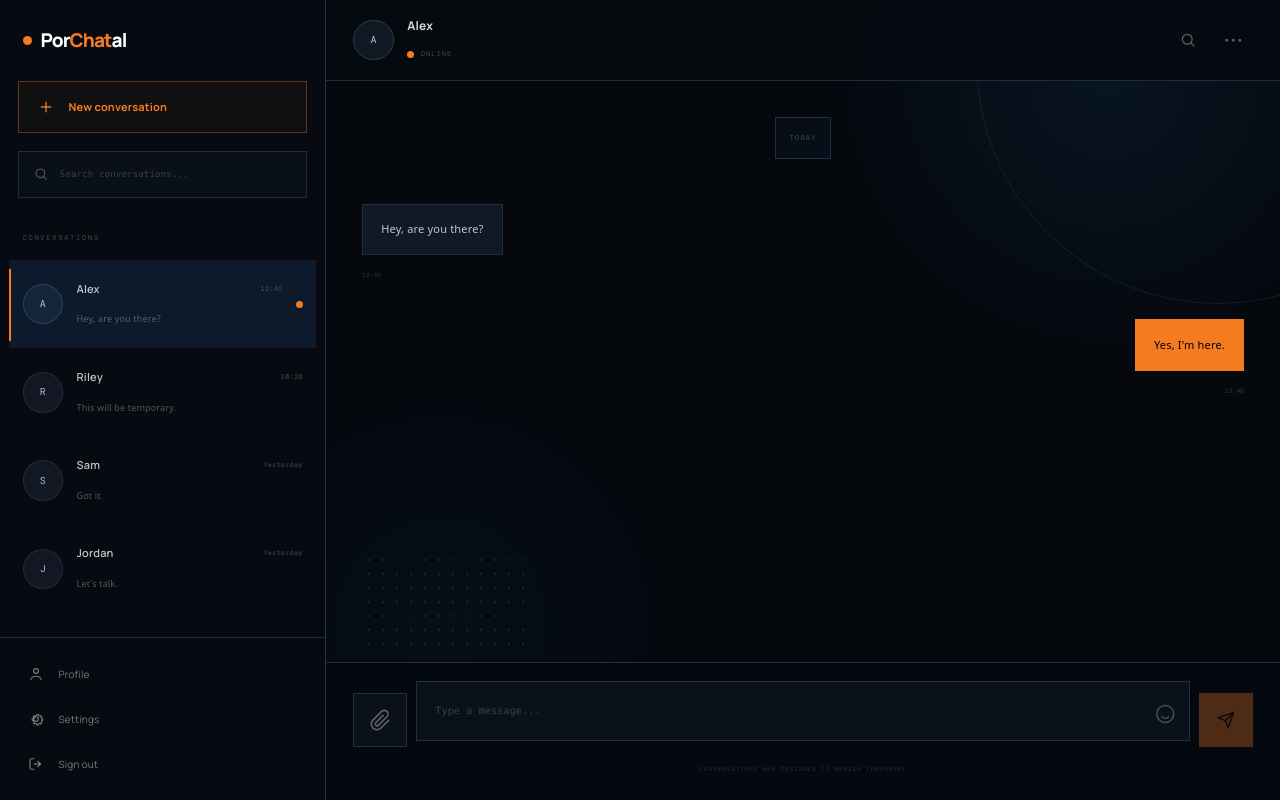
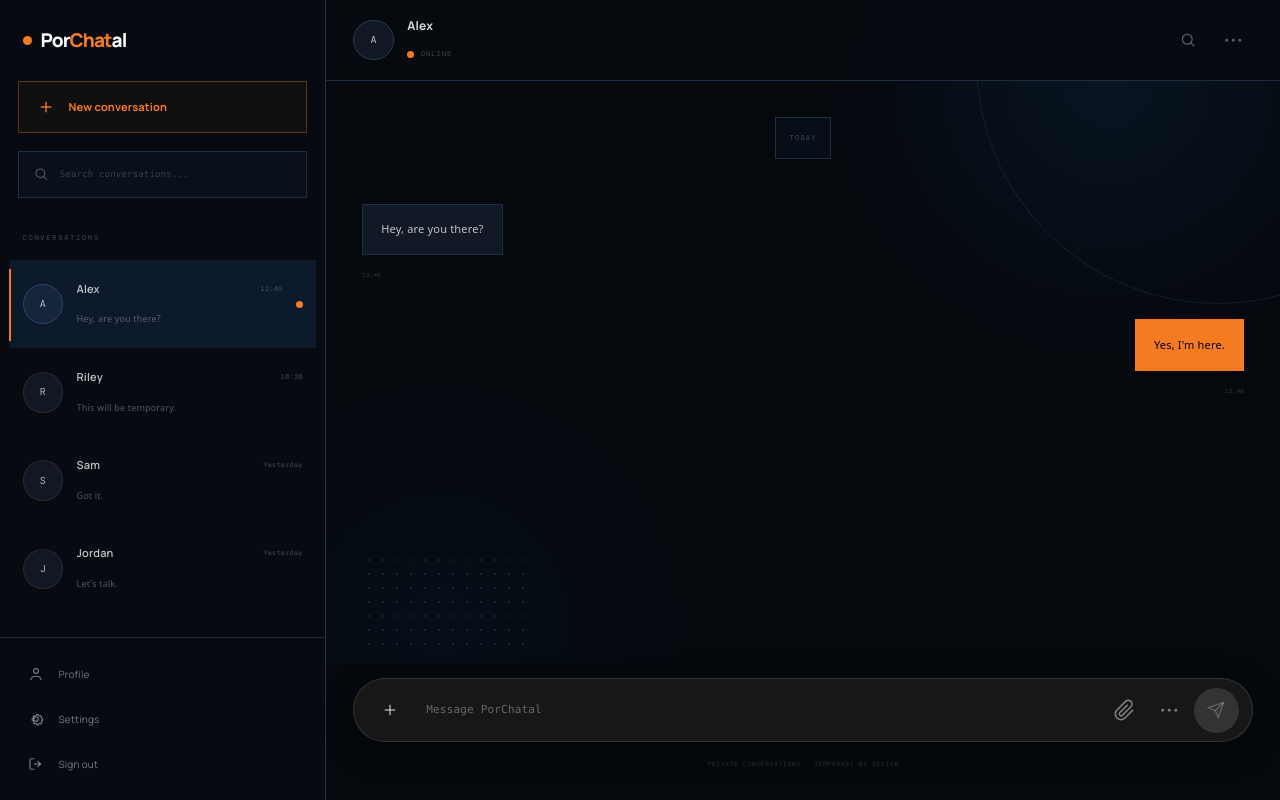
Before and after one commit to chandrakant-kale/porChatal, a React (Vite) app in the folder frontend/: page /chat in a window 1280 px wide. Built offline with nearby package versions, Linux system fonts and the light colour scheme.

Commit message:
Update ChatHome.jsx

```diff
--- a/frontend/src/pages/ChatHome.jsx
+++ b/frontend/src/pages/ChatHome.jsx
@@ -319,8 +319,7 @@ function Sidebar({
                 relative flex w-full items-center gap-3
                 px-3 py-3.5 text-left
                 transition
-                ${
-                  selected
+                ${selected
                                     ? "bg-[#0d1a2b]"
                                     : "hover:bg-white/2.5"
                                 }
@@ -336,8 +335,7 @@ function Sidebar({
                   flex h-9 w-9 shrink-0 items-center justify-center
                   rounded-full
                   border
-                  ${
-                    selected
+                  ${selected
                                         ? "border-[#29476b] bg-[#15253a]"
                                         : "border-white/8 bg-[#111823]"
                                     }
@@ -815,8 +813,7 @@ export default function Chat() {
 
                                         <div
                                             key={item.id}
-                      className={`flex ${
-                        item.mine
+                                            className={`flex ${item.mine
                                                     ? "justify-end"
                                                     : "justify-start"
                                                 }`}
@@ -829,8 +826,7 @@ export default function Chat() {
                             px-4 py-3
                             text-[11px]
                             leading-5
-                            ${
-                              item.mine
+                            ${item.mine
                                                             ? "border border-[#f47b20]/45 bg-[#f47b20] text-black"
                                                             : "border border-[#1f3045] bg-[#101925] text-white/75"
                                                         }
@@ -842,8 +838,7 @@ export default function Chat() {
                                                 <div
                                                     className={`
                             por-mono mt-1.5 text-[6px] text-white/20
-                            ${
-                              item.mine
+                            ${item.mine
                                                             ? "text-right"
                                                             : "text-left"
                                                         }
@@ -866,30 +861,57 @@ export default function Chat() {
 
 
                         {/* =================================================
-                COMPOSER
+    CHAT COMPOSER — CHATGPT STYLE
 ================================================= */}
 
-            <div className="relative z-20 shrink-0 border-t border-[#1d2d42] bg-[#05090f]/95 px-3 py-3 sm:px-6 sm:py-4">
+                        <div className="relative z-20 shrink-0 bg-[#05080d] px-3 pb-4 pt-3 sm:px-6 sm:pb-5">
 
                             <form
                                 onSubmit={sendMessage}
-                className="mx-auto flex w-full max-w-275 items-end gap-2"
+                                className="mx-auto w-full max-w-[1000px]"
                             >
 
-                {/* ATTACHMENT */}
+                                <div
+                                    className="
+        flex
+        min-h-[64px]
+        items-center
+        gap-2
+        rounded-[32px]
+        border
+        border-white/[0.12]
+        bg-[#171717]
+        px-3
+        shadow-[0_8px_30px_rgba(0,0,0,0.25)]
+        transition
+        focus-within:border-white/[0.18]
+      "
+                                >
+
+                                    {/* PLUS */}
 
                                     <button
                                         type="button"
-                  className=" hidden h-12 w-12 shrink-0 items-center justify-center border border-[#1e3045] bg-[#0a111b]
-                    text-white/35 transition hover:border-[#3a5977] hover:text-white/70 sm:flex "
+                                        className="
+          flex
+          h-10
+          w-10
+          shrink-0
+          items-center
+          justify-center
+          rounded-full
+          text-white/65
+          transition
+          hover:bg-white/[0.07]
+          hover:text-white
+        "
+                                        aria-label="Add"
                                     >
-                  <PaperclipIcon />
+                                        <PlusIcon />
                                     </button>
 
 
-                {/* MESSAGE */}
-
-                <div className="relative flex-1">
+                                    {/* MESSAGE INPUT */}
 
                                     <textarea
                                         value={message}
@@ -906,23 +928,72 @@ export default function Chat() {
 
                                         }}
                                         rows={1}
-                    placeholder="Type a message..."
-                    className=" por-input min-h-12 max-h-32 w-full resize-none border border-[#1e3045] bg-[#0a111b]
-                      px-4 py-3.5 pr-12 font-mono text-[10px] text-white outline-none placeholder:text-white/20 "
+                                        placeholder="Message PorChatal"
+                                        className="
+          min-h-[44px]
+          flex-1
+          resize-none
+          bg-transparent
+          px-1
+          py-3
+          font-mono
+          text-[11px]
+          leading-5
+          text-white
+          outline-none
+          placeholder:text-white/35
+        "
                                     />
 
 
-                  {/* EMOJI */}
+                                    {/* RIGHT ACTIONS */}
+
+                                    <div className="flex shrink-0 items-center gap-1">
+
+
+                                        {/* OPTIONAL ATTACHMENT */}
 
                                         <button
                                             type="button"
-                    className=" absolute right-3 top-1/2 hidden -translate-y-1/2 text-white/25 transition
-                      hover:text-white/60 sm:block "
+                                            className="
+            hidden
+            h-9
+            w-9
+            items-center
+            justify-center
+            rounded-full
+            text-white/45
+            transition
+            hover:bg-white/[0.06]
+            hover:text-white
+            sm:flex
+          "
+                                            aria-label="Attach"
                                         >
-                    <SmileIcon />
+                                            <PaperclipIcon />
                                         </button>
 
-                </div>
+
+                                        {/* MORE / OPTIONS */}
+
+                                        <button
+                                            type="button"
+                                            className="
+            flex
+            h-9
+            w-9
+            items-center
+            justify-center
+            rounded-full
+            text-white/45
+            transition
+            hover:bg-white/[0.06]
+            hover:text-white
+          "
+                                            aria-label="More options"
+                                        >
+                                            <MoreIcon />
+                                        </button>
 
 
                                         {/* SEND */}
@@ -930,20 +1001,41 @@ export default function Chat() {
                                         <button
                                             type="submit"
                                             disabled={!message.trim()}
-                  className=" flex h-12 w-12 shrink-0 items-center justify-center bg-[#f47b20] text-black transition
-                    hover:bg-[#ff8b38] disabled:cursor-not-allowed disabled:opacity-30
+                                            className="
+            flex
+            h-10
+            w-10
+            shrink-0
+            items-center
+            justify-center
+            rounded-full
+            bg-[#f47b20]
+            text-black
+            transition-all
+            duration-200
+            hover:bg-[#ff8b38]
+            hover:scale-[1.03]
+            disabled:cursor-not-allowed
+            disabled:bg-white/[0.12]
+            disabled:text-white/25
           "
                                             aria-label="Send message"
                                         >
                                             <SendIcon />
                                         </button>
 
-              </form>
+                                    </div>
+
+                                </div>
 
 
-              <p className="por-mono mt-2 text-center text-[6px] uppercase tracking-[0.15em] text-white/15">
-                Conversations are designed to remain temporary
+                                {/* SMALL PRIVACY TEXT */}
+
+                                <p className="mt-2 text-center font-mono text-[6px] uppercase tracking-[0.14em] text-white/15">
+                                    Private conversations · Temporary by design
                                 </p>
+
+                            </form>
 
                         </div>
 
```
Lines whose indentation alone changed are shown as unchanged.
